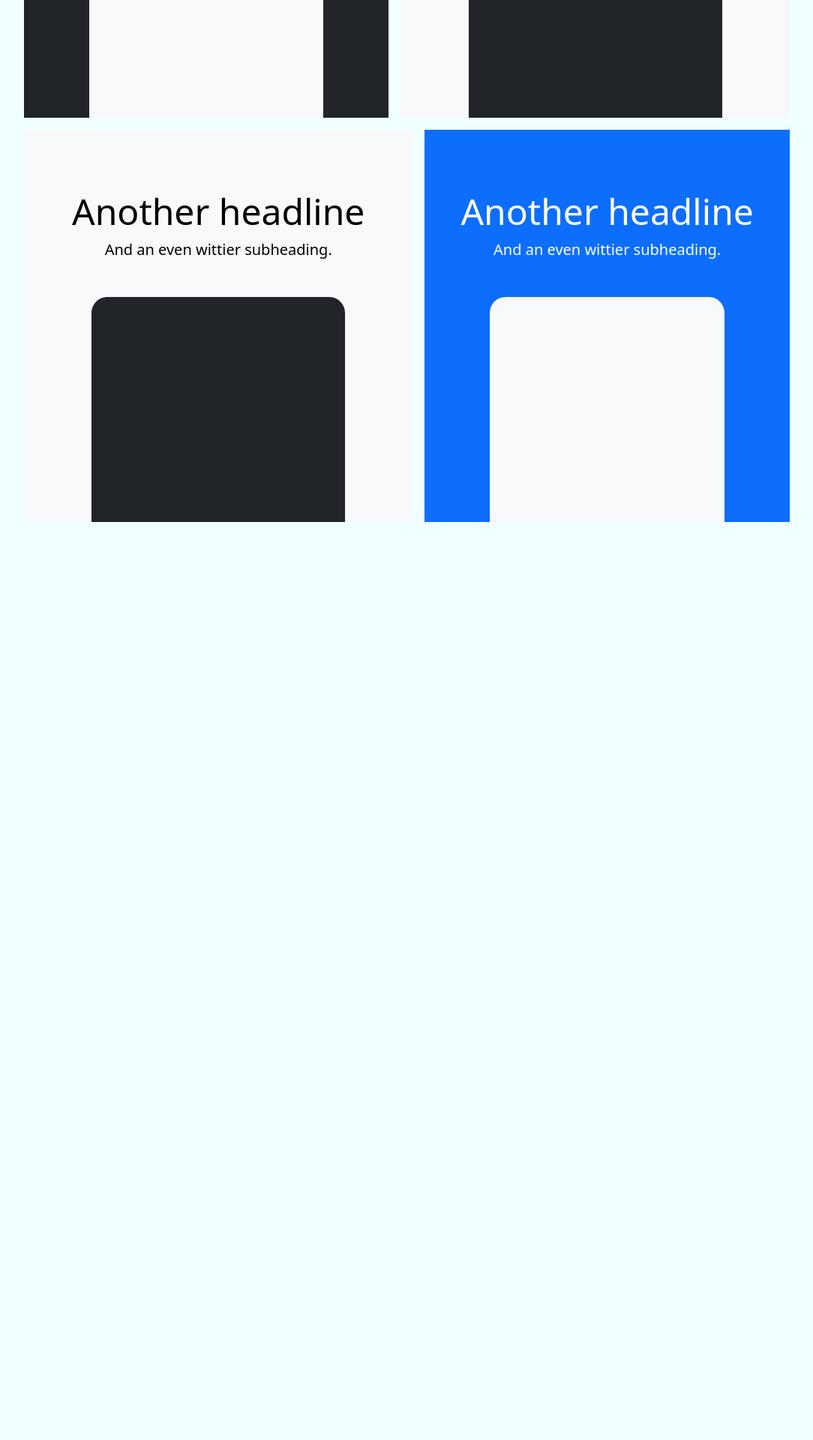
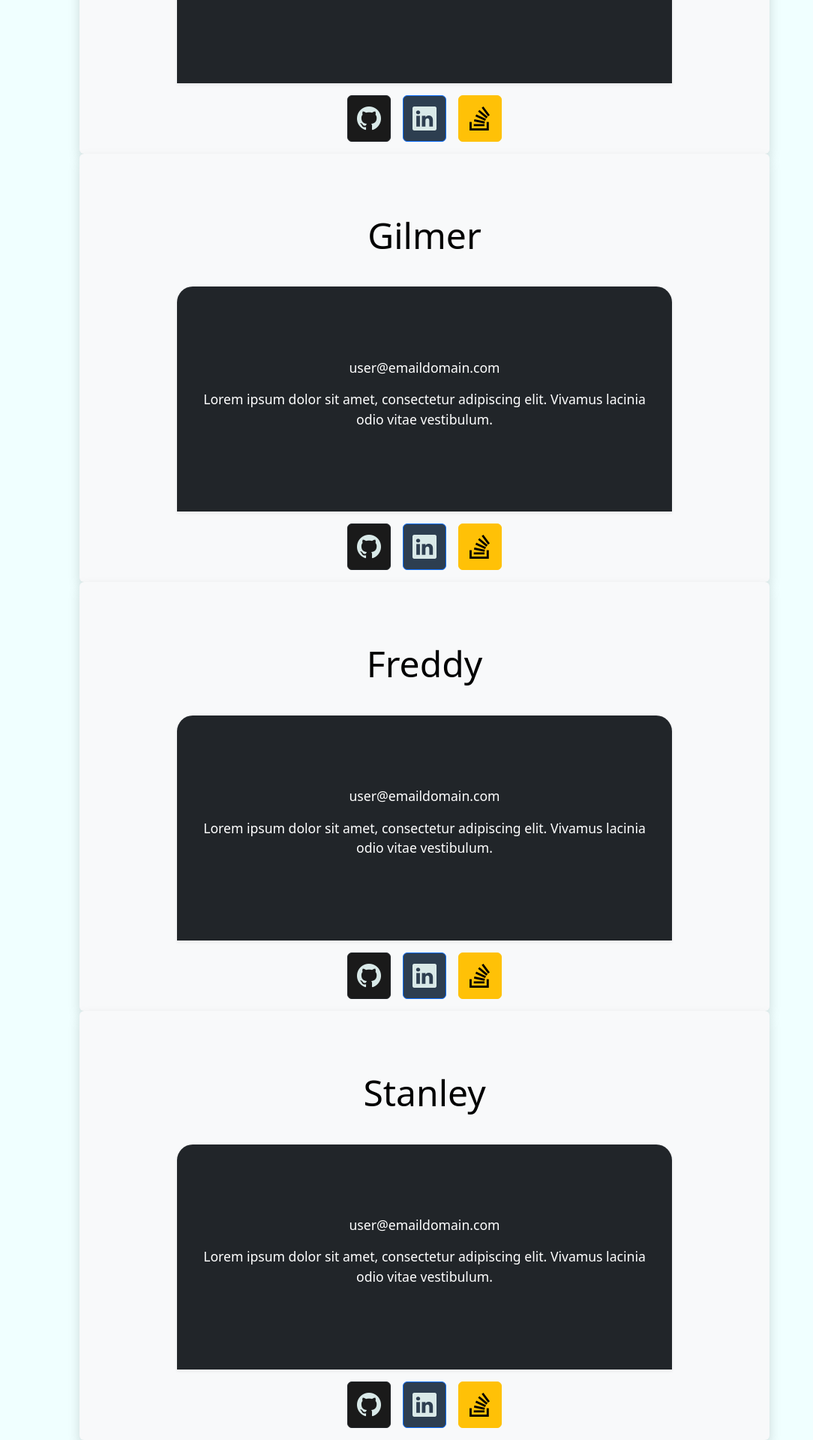
Before and after one commit to gilmerperez/cinetracker, a React (Vite) app in the folder client/: page /Contact in a window 1280 px wide. Shown: the part 874-2794 px from the top of the page at 75% size, without its empty margins (66-1150 px from the left). Before the commit the page ends 1586 px from the top, so only its background shows below. Built offline with nearby package versions, Linux system fonts and the light colour scheme; sample sign-in values are in the browser's storage.

Commit message:
Fixed Contact page to be more descriptive

```diff
--- a/client/src/pages/Contact.tsx
+++ b/client/src/pages/Contact.tsx
@@ -1,5 +1,5 @@
-import 'bootstrap/dist/css/bootstrap.min.css';
-import '../styles/contact.css';
+import "bootstrap/dist/css/bootstrap.min.css";
+import "../styles/contact.css";
 
 const Contact = () => {
   return (
@@ -7,51 +7,231 @@ const Contact = () => {
       <div className="contact-container">
         <h2 className="text-center mb-3">Contact Us</h2>
         <div className="mb-3 text-center resize mx-auto">
-          <label htmlFor="exampleFormControlInput1" className="form-label">Your Email address</label>
-          <input type="email" className="form-control" id="exampleFormControlInput1" placeholder="name@example.com" />
+          <label htmlFor="exampleFormControlInput1" className="form-label">
+            Your Email address
+          </label>
+          <input
+            type="email"
+            className="form-control"
+            id="exampleFormControlInput1"
+            placeholder="name@example.com"
+          />
         </div>
         <div className="mb-3 text-center resize mx-auto">
-          <label htmlFor="exampleFormControlTextarea1" className="form-label">Message to Developers</label>
-          <textarea className="form-control" id="exampleFormControlTextarea1" rows={3}></textarea>
+          <label htmlFor="exampleFormControlTextarea1" className="form-label">
+            Message to Developers
+          </label>
+          <textarea
+            className="form-control"
+            id="exampleFormControlTextarea1"
+            rows={3}
+          ></textarea>
         </div>
       </div>
 
-      <div>
-        <div className="d-md-flex flex-md-equal w-100 my-md-3 ps-md-3">
-          <div className="text-bg-dark me-md-3 pt-3 px-3 pt-md-5 px-md-5 text-center overflow-hidden">
-            <div className="my-3 py-3">
-              <h2 className="display-5">Another headline</h2>
-              <p className="lead">And an even wittier subheading.</p>
-            </div>
-            <div className="bg-body-tertiary shadow-sm mx-auto" style={{ width: "80%", height: "300px", borderRadius: "21px 21px 0 0" }}></div>
+      <div className="d-flex justify-content-center">
+        <div className="bg-body-tertiary me-md-3 pt-3 px-3 pt-md-5 px-md-5 text-center overflow-hidden rounded shadow">
+          <div className="my-3 p-3">
+            <h2 className="display-5">Adi</h2>
           </div>
-          <div className="bg-body-tertiary me-md-3 pt-3 px-3 pt-md-5 px-md-5 text-center overflow-hidden">
-            <div className="my-3 p-3">
-              <h2 className="display-5">Another headline</h2>
-              <p className="lead">And an even wittier subheading.</p>
-            </div>
-            <div className="bg-dark shadow-sm mx-auto" style={{ width: "80%", height: "300px", borderRadius: "21px 21px 0 0" }}></div>
+          <div
+            className="bg-dark text-white shadow-sm mx-auto d-flex flex-column justify-content-center align-items-center p-4"
+            style={{
+              width: "80%",
+              height: "300px",
+              borderRadius: "21px 21px 0 0",
+            }}
+          >
+            <p>user@emaildomain.com</p>
+            <p className="text-center">
+              Lorem ipsum dolor sit amet, consectetur adipiscing elit. Vivamus
+              lacinia odio vitae vestibulum.
+            </p>
           </div>
-        </div>
-
-        <div className="d-md-flex flex-md-equal w-100 my-md-3 ps-md-3">
-          <div className="bg-body-tertiary me-md-3 pt-3 px-3 pt-md-5 px-md-5 text-center overflow-hidden">
-            <div className="my-3 p-3">
-              <h2 className="display-5">Another headline</h2>
-              <p className="lead">And an even wittier subheading.</p>
-            </div>
-            <div className="bg-dark shadow-sm mx-auto" style={{ width: "80%", height: "300px", borderRadius: "21px 21px 0 0" }}></div>
-          </div>
-          <div className="text-bg-primary me-md-3 pt-3 px-3 pt-md-5 px-md-5 text-center overflow-hidden">
-            <div className="my-3 py-3">
-              <h2 className="display-5">Another headline</h2>
-              <p className="lead">And an even wittier subheading.</p>
-            </div>
-            <div className="bg-body-tertiary shadow-sm mx-auto" style={{ width: "80%", height: "300px", borderRadius: "21px 21px 0 0" }}></div>
+          <div className="d-flex justify-content-center gap-3 mt-3 mb-3">
+            <a
+              href="https://github.com/AdiPatel095"
+              target="_blank"
+              rel="noopener noreferrer"
+              className="btn btn-dark"
+            >
+              <i className="bi bi-github" style={{ fontSize: "2rem" }}></i>
+            </a>
+            <a
+              href="https://linkedin.com"
+              target="_blank"
+              rel="noopener noreferrer"
+              className="btn btn-primary"
+            >
+              <i className="bi bi-linkedin" style={{ fontSize: "2rem" }}></i>
+            </a>
+            <a
+              href="https://stackoverflow.com/questions"
+              target="_blank"
+              rel="noopener noreferrer"
+              className="btn btn-warning"
+            >
+              <i
+                className="bi bi-stack-overflow"
+                style={{ fontSize: "2rem" }}
+              ></i>
+            </a>
           </div>
         </div>
       </div>
 
+      <div className="d-flex justify-content-center">
+        <div className="bg-body-tertiary me-md-3 pt-3 px-3 pt-md-5 px-md-5 text-center overflow-hidden rounded shadow">
+          <div className="my-3 p-3">
+            <h2 className="display-5">Gilmer</h2>
+          </div>
+          <div
+            className="bg-dark text-white shadow-sm mx-auto d-flex flex-column justify-content-center align-items-center p-4"
+            style={{
+              width: "80%",
+              height: "300px",
+              borderRadius: "21px 21px 0 0",
+            }}
+          >
+            <p>user@emaildomain.com</p>
+            <p className="text-center">
+              Lorem ipsum dolor sit amet, consectetur adipiscing elit. Vivamus
+              lacinia odio vitae vestibulum.
+            </p>
+          </div>
+          <div className="d-flex justify-content-center gap-3 mt-3 mb-3">
+            <a
+              href="https://github.com/gilmerperez"
+              target="_blank"
+              rel="noopener noreferrer"
+              className="btn btn-dark"
+            >
+              <i className="bi bi-github" style={{ fontSize: "2rem" }}></i>
+            </a>
+            <a
+              href="https://linkedin.com"
+              target="_blank"
+              rel="noopener noreferrer"
+              className="btn btn-primary"
+            >
+              <i className="bi bi-linkedin" style={{ fontSize: "2rem" }}></i>
+            </a>
+            <a
+              href="https://stackoverflow.com/questions"
+              target="_blank"
+              rel="noopener noreferrer"
+              className="btn btn-warning"
+            >
+              <i
+                className="bi bi-stack-overflow"
+                style={{ fontSize: "2rem" }}
+              ></i>
+            </a>
+          </div>
+        </div>
+      </div>
+
+      <div className="d-flex justify-content-center">
+        <div className="bg-body-tertiary me-md-3 pt-3 px-3 pt-md-5 px-md-5 text-center overflow-hidden rounded shadow">
+          <div className="my-3 p-3">
+            <h2 className="display-5">Freddy</h2>
+          </div>
+          <div
+            className="bg-dark text-white shadow-sm mx-auto d-flex flex-column justify-content-center align-items-center p-4"
+            style={{
+              width: "80%",
+              height: "300px",
+              borderRadius: "21px 21px 0 0",
+            }}
+          >
+            <p>user@emaildomain.com</p>
+            <p className="text-center">
+              Lorem ipsum dolor sit amet, consectetur adipiscing elit. Vivamus
+              lacinia odio vitae vestibulum.
+            </p>
+          </div>
+          <div className="d-flex justify-content-center gap-3 mt-3 mb-3">
+            <a
+              href="https://github.com/Fredbo561"
+              target="_blank"
+              rel="noopener noreferrer"
+              className="btn btn-dark"
+            >
+              <i className="bi bi-github" style={{ fontSize: "2rem" }}></i>
+            </a>
+            <a
+              href="https://linkedin.com"
+              target="_blank"
+              rel="noopener noreferrer"
+              className="btn btn-primary"
+            >
+              <i className="bi bi-linkedin" style={{ fontSize: "2rem" }}></i>
+            </a>
+            <a
+              href="https://stackoverflow.com/questions"
+              target="_blank"
+              rel="noopener noreferrer"
+              className="btn btn-warning"
+            >
+              <i
+                className="bi bi-stack-overflow"
+                style={{ fontSize: "2rem" }}
+              ></i>
+            </a>
+          </div>
+        </div>
+      </div>
+
+      <div className="d-flex justify-content-center">
+        <div className="bg-body-tertiary me-md-3 pt-3 px-3 pt-md-5 px-md-5 text-center overflow-hidden rounded shadow">
+          <div className="my-3 p-3">
+            <h2 className="display-5">Stanley</h2>
+          </div>
+          <div
+            className="bg-dark text-white shadow-sm mx-auto d-flex flex-column justify-content-center align-items-center p-4"
+            style={{
+              width: "80%",
+              height: "300px",
+              borderRadius: "21px 21px 0 0",
+            }}
+          >
+            <p>user@emaildomain.com</p>
+            <p className="text-center">
+              Lorem ipsum dolor sit amet, consectetur adipiscing elit. Vivamus
+              lacinia odio vitae vestibulum.
+            </p>
+          </div>
+          <div className="d-flex justify-content-center gap-3 mt-3 mb-3">
+            <a
+              href="https://github.com/bertrandstanley"
+              target="_blank"
+              rel="noopener noreferrer"
+              className="btn btn-dark"
+            >
+              <i className="bi bi-github" style={{ fontSize: "2rem" }}></i>
+            </a>
+            <a
+              href="https://linkedin.com"
+              target="_blank"
+              rel="noopener noreferrer"
+              className="btn btn-primary"
+            >
+              <i className="bi bi-linkedin" style={{ fontSize: "2rem" }}></i>
+            </a>
+            <a
+              href="https://stackoverflow.com/questions"
+              target="_blank"
+              rel="noopener noreferrer"
+              className="btn btn-warning"
+            >
+              <i
+                className="bi bi-stack-overflow"
+                style={{ fontSize: "2rem" }}
+              ></i>
+            </a>
+          </div>
+        </div>
+      </div>
     </div>
   );
 };
```
